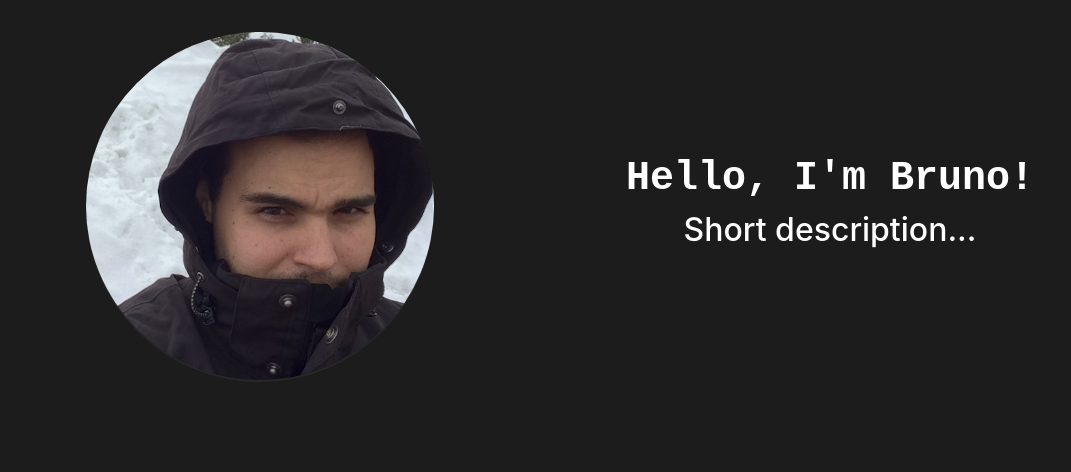
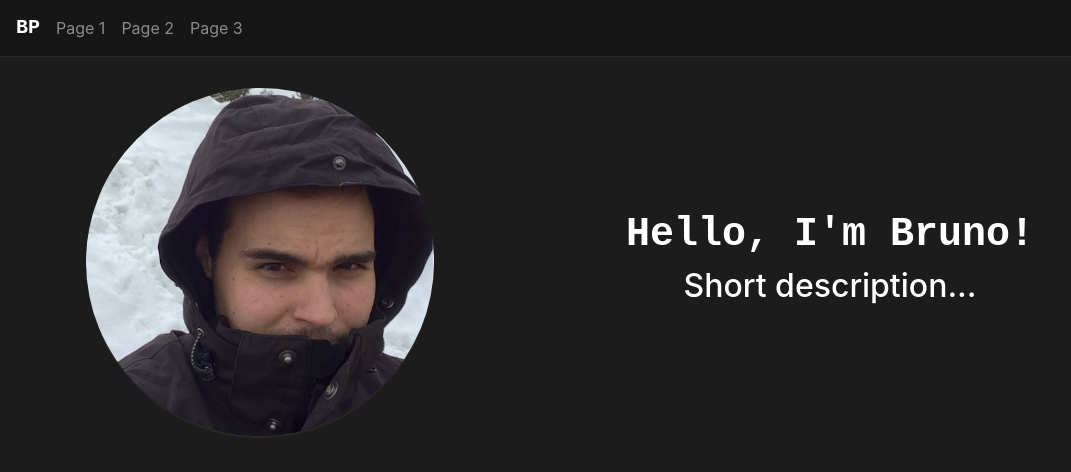
Before and after one commit to bpaulo/cs50project0, a plain HTML site: page index.html in a window 1280 px wide. Shown: the whole page, without its empty margins (0-1071 px from the left). Drawn offline with nearby package versions, Linux system fonts and the light colour scheme.

Commit message:
Added navbar.

```diff
--- a/index.html
+++ b/index.html
@@ -13,6 +13,24 @@
     <title>I'm Bruno</title>
 </head>
 <body>
+    <header class="navbar navbar-expand navbar-dark flex-column flex-md-row bd-navbar">
+        <a class="navbar-brand mr-0 mr-md-2 brand-text" href="index.html" aria-label="Bruno Paulo">BP</a>
+
+        <div class="navbar-nav-scroll">
+          <ul class="navbar-nav ml-md-auto">
+            <li class="nav-item">
+              <a class="nav-link px-1 mx-1 py-3 my-n2" href="#" aria-label="Label 1">Page 1</a>
+            </li>
+            <li class="nav-item">
+              <a class="nav-link px-1 mx-1 py-3 my-n2" href="#" aria-label="Label 2">Page 2</a>
+            </li>
+            <li class="nav-item">
+              <a class="nav-link px-1 mx-1 py-3 my-n2" href="#" aria-label="Label 3">Page 3</a>
+            </li>
+          </ul>
+        </div>
+    </header>
+
     <main>
         <div class="container">
             <div class="row my-3">
```
